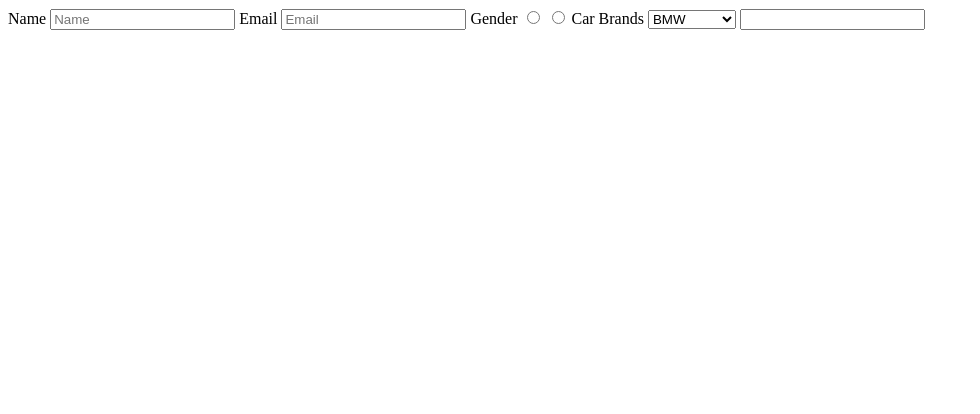
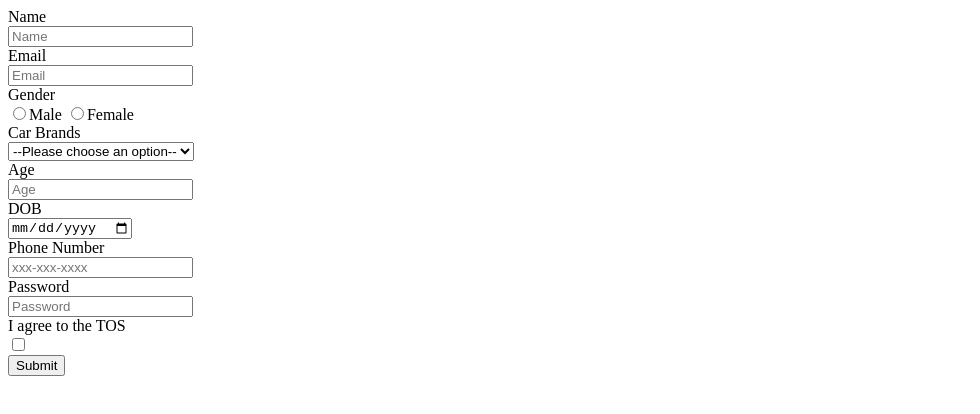
Before and after one commit to acciojob/signup-form-car-irfan-007, a website: page main.html in a window 1280 px wide. Shown: the whole page, without its empty margins (0-980 px from the left). Drawn offline with Linux system fonts and the light colour scheme.

Commit message:
created a submission

```diff
--- a/main.html
+++ b/main.html
@@ -14,19 +14,26 @@
 	 <label for="email">Email</label>
 	 <input id="email" type="email" placeholder="Email" required />
 	 <label>Gender</label>
-	 <input id="gender_m" name="gender" type="radio" required />
-	 <input id="gender_f" name="gender" type="radio" required />
+	 <input id="gender_m" name="gender" type="radio" required />Male
+	 <input id="gender_f" name="gender" type="radio" required />Female
 	 <label for="cars">Car Brands</label>
-	 <select id="cars" aria-required >
+	 <select id="cars" aria-required>
+		 <option value="">--Please choose an option--</option>
 		 <option>BMW</option>
 		 <option>Lamborgini</option>
 		 <option>Ferrari</option>
 	 </select>
-	 <label for=""></label>
-	 <input id="" type="" placeholder="" required />
-
+	 <label for="age">Age</label>
+	 <input id="age" type="number" placeholder="Age" required />
+	 <label for="dob">DOB</label>
+	 <input id="dob" type="date" required />
+	 <label for="tel">Phone Number</label>
+	 <input id="tel" type="tel" placeholder="xxx-xxx-xxxx" />
+	 <label for="password">Password</label>
+	 <input id="password" type="password" placeholder="Password" required />
+	 <label for="tos">I agree to the TOS</label>
+	 <input id="tos" type="checkbox" required />
+	 <button type="submit">Submit</button>
  </form>
 
 </body>
-
-</html>
--- a/styles.css
+++ b/styles.css
@@ -1,2 +1,5 @@
 
 /* Your CSS Code here. */
+label,button{
+	display:block;
+}
```
